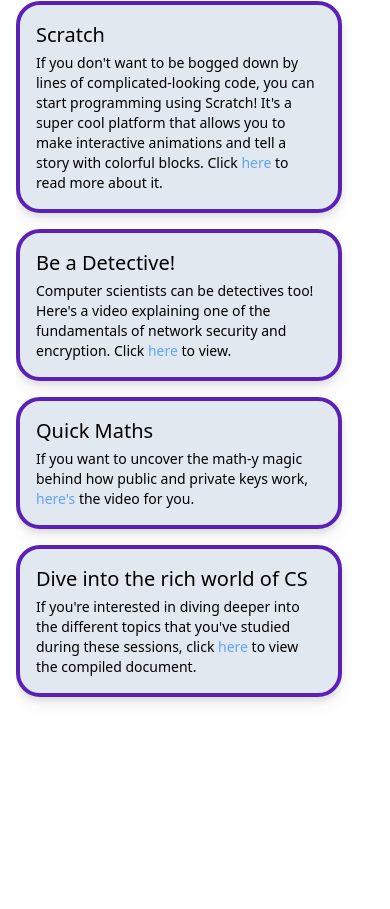
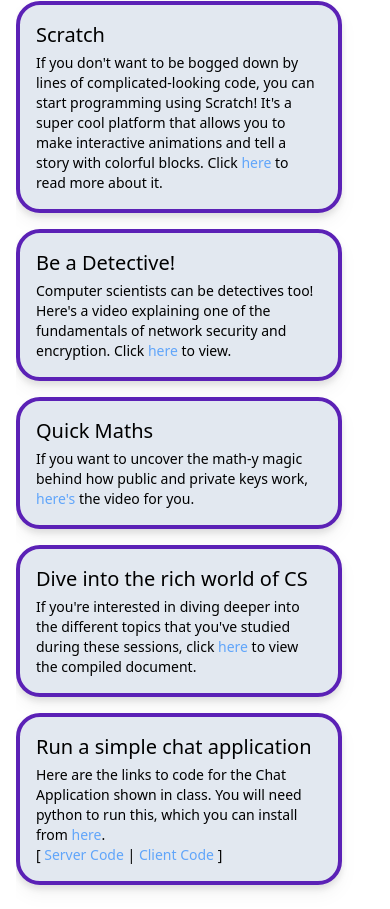
Before and after one commit to jazlan01/summer-at-lums, a website: page src/resources.html in a window 390 px wide. Shown: the part 576-1485 px from the top of the page. Before the commit the page ends 1297 px from the top, so only its background shows below. Drawn offline with Linux system fonts and the light colour scheme; grey boxes are pictures that could not be loaded.

Commit message:
Added code for chat application in resources section

```diff
--- a/src/resources.html
+++ b/src/resources.html
@@ -44,7 +44,9 @@
           </ul>
         </div>
       </div>
-      <div class="w-screen lg:w-9/12 lg:pl-20 pt-7 px-4 overflow-scroll">
+      <div
+        class="w-screen lg:h-screen lg:w-9/12 lg:pl-20 pt-7 px-4 overflow-scroll"
+      >
         <div class="w-full flex justify-between">
           <span
             class="text-3xl lg:text-5xl font-roboto align-text-bottom h-[65px] inline-block pt-2"
@@ -134,7 +136,7 @@
                 </p>
               </div>
             </div>
-            <div class="lg:w-5/6 w-full pt-4 flex flex-col pb-6">
+            <div class="lg:w-5/6 w-full pt-4 flex flex-col">
               <div
                 class="w-full h-fit border-violet-800 bg-slate-200 border-4 rounded-3xl pt-4 pl-4 pb-4 pr-4 drop-shadow-lg"
               >
@@ -148,6 +150,37 @@
                     >here</a
                   >
                   to view the compiled document.
+                </p>
+              </div>
+            </div>
+            <div class="lg:w-5/6 w-full pt-4 flex flex-col pb-6">
+              <div
+                class="w-full h-fit border-violet-800 bg-slate-200 border-4 rounded-3xl pt-4 pl-4 pb-4 pr-4 drop-shadow-lg"
+              >
+                <h1 class="text-xl pb-1">Run a simple chat application</h1>
+                <p class="text-sm">
+                  Here are the links to code for the Chat Application shown in
+                  class. You will need python to run this, which you can install
+                  from
+                  <span class="text-blue-400"
+                    ><a href="https://www.python.org/downloads/">here</a></span
+                  >.
+                  <br />
+                  [
+                  <span class="text-blue-400"
+                    ><a
+                      href="https://gist.github.com/jazlan01/8889c621b4ba0f367544c57102b7d853"
+                      >Server Code</a
+                    ></span
+                  >
+                  |
+                  <span class="text-blue-400"
+                    ><a
+                      href="https://gist.github.com/jazlan01/24198a7eeaef6ccaf2e75b522a7e7aa6"
+                      >Client Code</a
+                    ></span
+                  >
+                  ]
                 </p>
               </div>
             </div>
```
Also changed, not shown: output.css.
